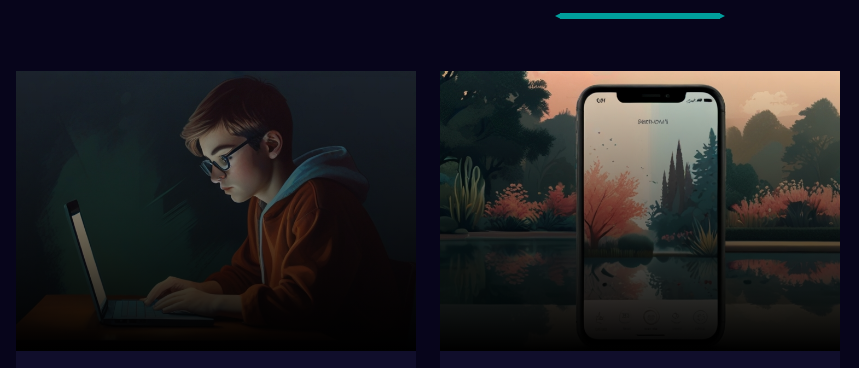
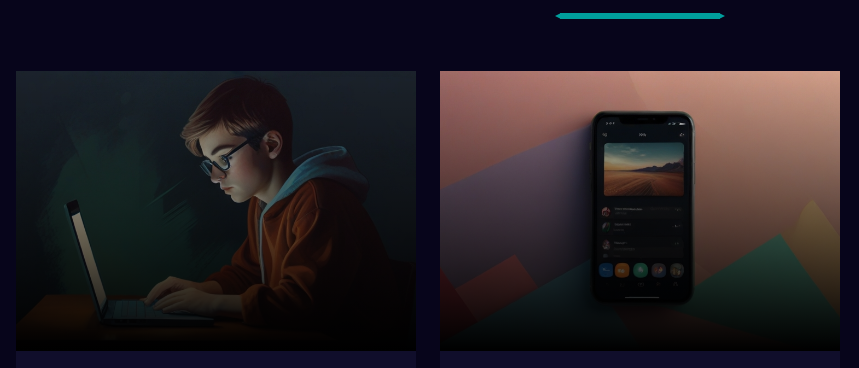
Before and after one commit to KALIPEM/gen0, a plain HTML site: page index.html in a window 1280 px wide. Shown: the part 949-1317 px from the top of the page, 0-859 px from the left. Drawn offline with nearby package versions, Linux system fonts and the light colour scheme; a web font is replaced by a local one.

Commit message:
changed the app development service image to a more suitable one

```diff
--- a/index.html
+++ b/index.html
@@ -160,7 +160,7 @@
 
                     <div class = "game-card">
                         <div class = "game-card-top img-fit-cover">
-                            <img src = "assets/images/Default_A_sleek_modern_app-design.jpg" alt = "A modern app design">
+                            <img src = "assets/images/Default_A_sleek_modern_app-design-2.jpg" alt = "A modern app design">
                             <div class = "ratings-count" style="display: none;">
                                 241
                                 <img src = "assets/icons/star-black.svg" alt = "" class = "ms-2">
```
Also changed, not shown: assets/images/Default_A_sleek_modern_app-design-2.jpg (added).
